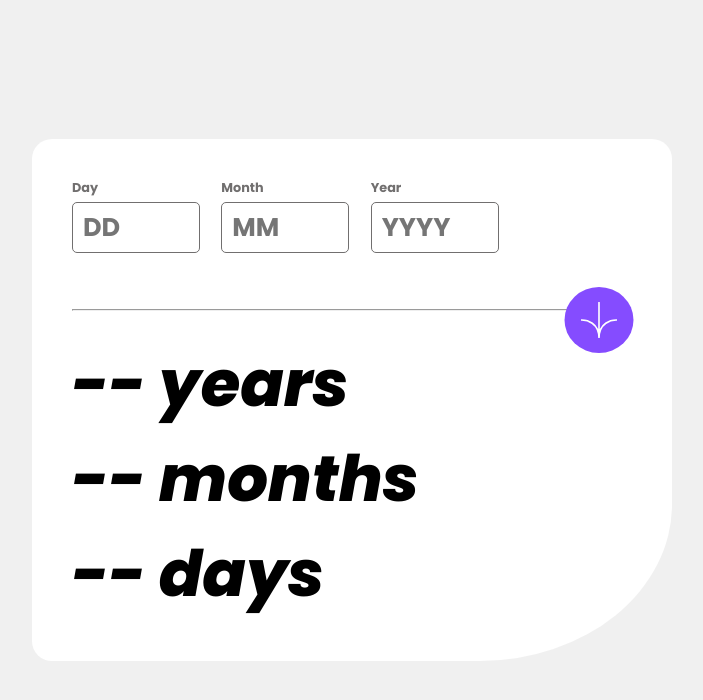
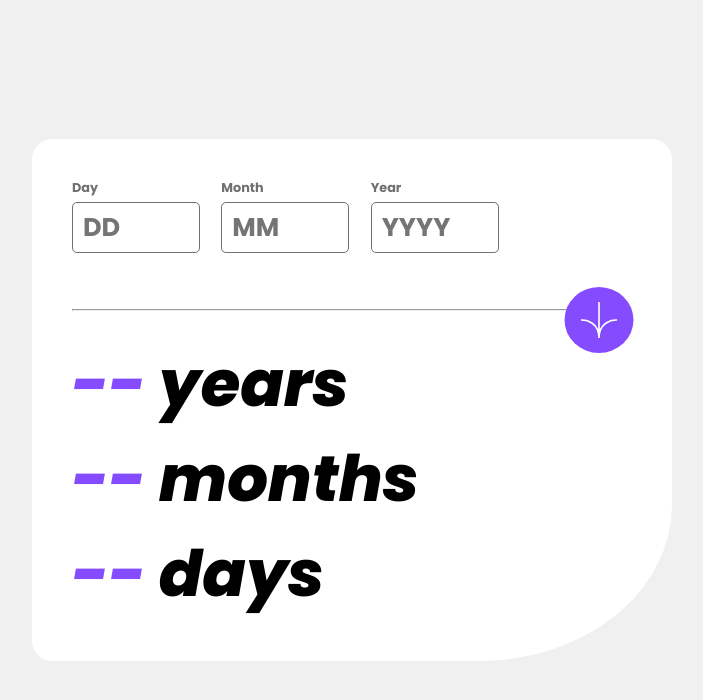
Before and after one commit to FrancineHuang/age-calculator-app, a plain HTML site: page index.html in a window 1280 px wide. Shown: the whole page, without its empty margins (288-991 px from the left). Drawn offline with Linux system fonts and the light colour scheme.

Commit message:
fix: fix the style of span

```diff
--- a/style.css
+++ b/style.css
@@ -100,7 +100,7 @@ button {
 }
 
 
-.span {
+span {
     color: var(--purple);
 }
 
```
